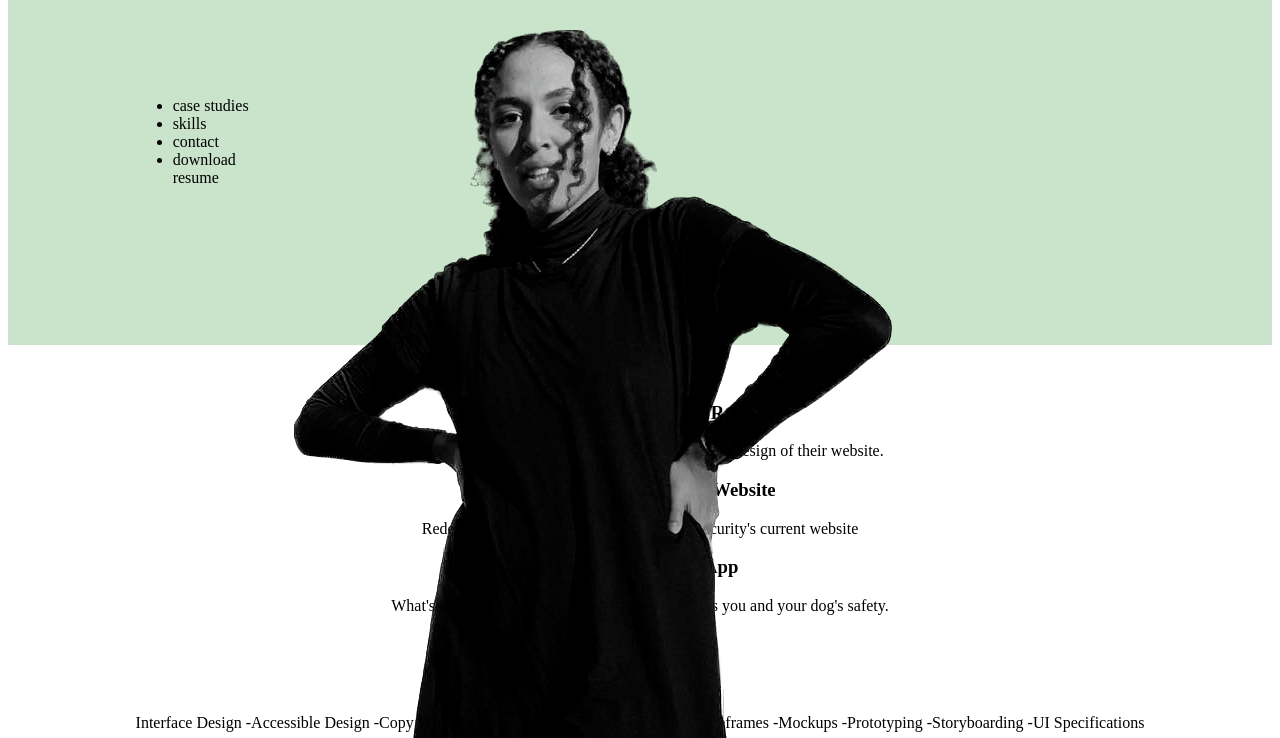
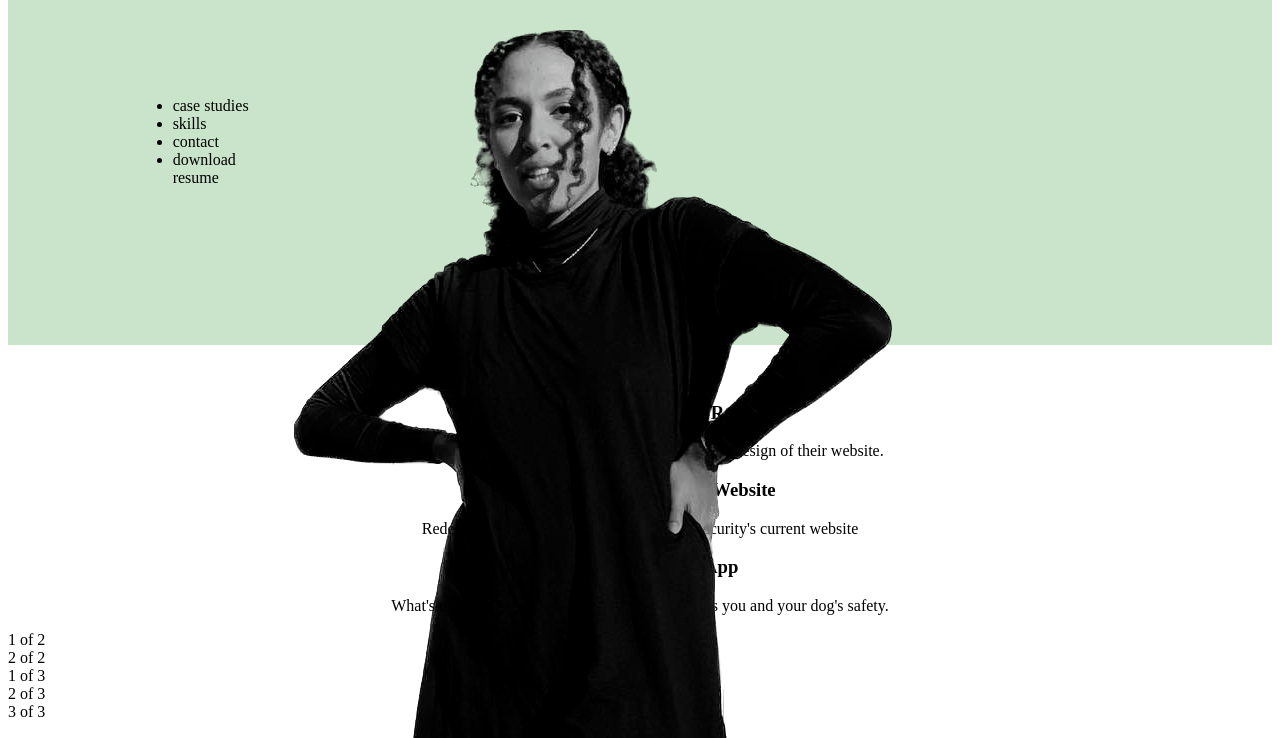
Before and after one commit to gabbjohn/UX_UI_HW_18, a plain HTML site: page index.html in a window 1280 px wide. Shown: the part 145-883 px from the top of the page. Drawn offline with Linux system fonts and the light colour scheme.

Commit message:
submitting 18 hw

```diff
--- a/css/style.css
+++ b/css/style.css
@@ -46,7 +46,7 @@ section{
   }
   .grid-container {
     display: grid;
-    grid-template-columns: auto auto auto auto;
+    grid-template-columns: 300px 300px 300px;
   }
   @media only screen and (max-width: 600px) {
     body {
--- a/index.html
+++ b/index.html
@@ -48,6 +48,28 @@
                 </div>
             </div>
         </section>
+
+        <div class="container">
+            <div class="row">
+              <div class="col">
+                1 of 2
+              </div>
+              <div class="col">
+                2 of 2
+              </div>
+            </div>
+            <div class="row">
+              <div class="col">
+                1 of 3
+              </div>
+              <div class="col">
+                2 of 3
+              </div>
+              <div class="col">
+                3 of 3
+              </div>
+            </div>
+          </div>
 
         <section class= "skills&expertise">
             <h1 class="skills & expertise"> </h1>
```
